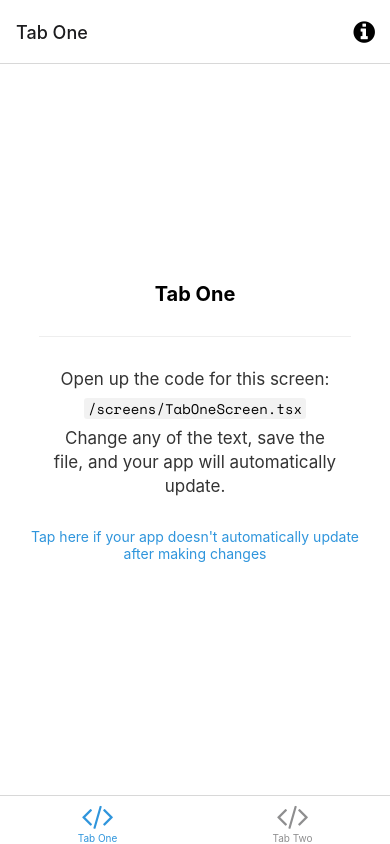
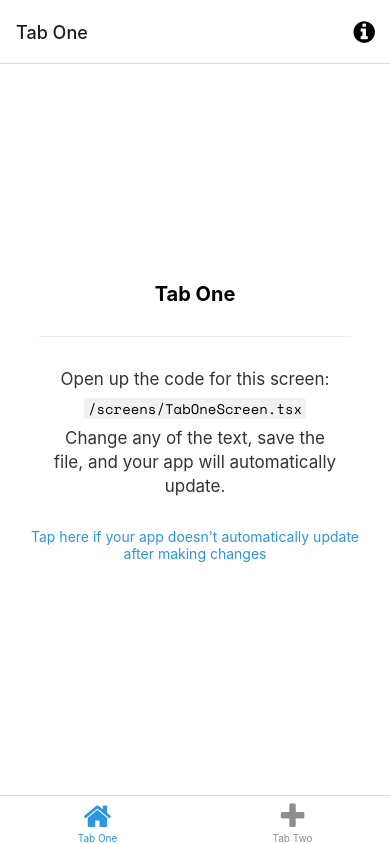
Before and after one commit to slashdotted/C4110Z.1-2023-Team-5, a React Native app: screen /TabOne in a window 390 px wide. Built offline with nearby package versions, Linux system fonts and the light colour scheme; what expo-linking, native-base would draw is missing.

Commit message:
fix: icons

```diff
--- a/navigation/index.tsx
+++ b/navigation/index.tsx
@@ -3,27 +3,40 @@
  * https://reactnavigation.org/docs/getting-started
  *
  */
-import { FontAwesome } from '@expo/vector-icons';
-import { createBottomTabNavigator } from '@react-navigation/bottom-tabs';
-import { NavigationContainer, DefaultTheme, DarkTheme } from '@react-navigation/native';
-import { createNativeStackNavigator } from '@react-navigation/native-stack';
-import * as React from 'react';
-import { ColorSchemeName, Pressable } from 'react-native';
+import { FontAwesome } from "@expo/vector-icons";
+import { createBottomTabNavigator } from "@react-navigation/bottom-tabs";
+import {
+  NavigationContainer,
+  DefaultTheme,
+  DarkTheme,
+} from "@react-navigation/native";
+import { createNativeStackNavigator } from "@react-navigation/native-stack";
+import * as React from "react";
+import { ColorSchemeName, Pressable } from "react-native";
 
-import Colors from '../constants/Colors';
-import useColorScheme from '../hooks/useColorScheme';
-import ModalScreen from '../screens/ModalScreen';
-import NotFoundScreen from '../screens/NotFoundScreen';
-import TabOneScreen from '../screens/TabOneScreen';
-import TabTwoScreen from '../screens/TabTwoScreen';
-import { RootStackParamList, RootTabParamList, RootTabScreenProps } from '../types';
-import LinkingConfiguration from './LinkingConfiguration';
+import Colors from "../constants/Colors";
+import useColorScheme from "../hooks/useColorScheme";
+import ModalScreen from "../screens/ModalScreen";
+import NotFoundScreen from "../screens/NotFoundScreen";
+import TabOneScreen from "../screens/TabOneScreen";
+import TabTwoScreen from "../screens/TabTwoScreen";
+import {
+  RootStackParamList,
+  RootTabParamList,
+  RootTabScreenProps,
+} from "../types";
+import LinkingConfiguration from "./LinkingConfiguration";
 
-export default function Navigation({ colorScheme }: { colorScheme: ColorSchemeName }) {
+export default function Navigation({
+  colorScheme,
+}: {
+  colorScheme: ColorSchemeName;
+}) {
   return (
     <NavigationContainer
       linking={LinkingConfiguration}
-      theme={colorScheme === 'dark' ? DarkTheme : DefaultTheme}>
+      theme={colorScheme === "dark" ? DarkTheme : DefaultTheme}
+    >
       <RootNavigator />
     </NavigationContainer>
   );
@@ -38,9 +51,17 @@ const Stack = createNativeStackNavigator<RootStackParamList>();
 function RootNavigator() {
   return (
     <Stack.Navigator>
-      <Stack.Screen name="Root" component={BottomTabNavigator} options={{ headerShown: false }} />
-      <Stack.Screen name="NotFound" component={NotFoundScreen} options={{ title: 'Oops!' }} />
-      <Stack.Group screenOptions={{ presentation: 'modal' }}>
+      <Stack.Screen
+        name="Root"
+        component={BottomTabNavigator}
+        options={{ headerShown: false }}
+      />
+      <Stack.Screen
+        name="NotFound"
+        component={NotFoundScreen}
+        options={{ title: "Oops!" }}
+      />
+      <Stack.Group screenOptions={{ presentation: "modal" }}>
         <Stack.Screen name="Modal" component={ModalScreen} />
       </Stack.Group>
     </Stack.Navigator>
@@ -61,19 +82,21 @@ function BottomTabNavigator() {
       initialRouteName="TabOne"
       screenOptions={{
         tabBarActiveTintColor: Colors[colorScheme].tint,
-      }}>
+      }}
+    >
       <BottomTab.Screen
         name="TabOne"
         component={TabOneScreen}
-        options={({ navigation }: RootTabScreenProps<'TabOne'>) => ({
-          title: 'Tab One',
-          tabBarIcon: ({ color }) => <TabBarIcon name="code" color={color} />,
+        options={({ navigation }: RootTabScreenProps<"TabOne">) => ({
+          title: "Tab One",
+          tabBarIcon: ({ color }) => <TabBarIcon name="home" color={color} />,
           headerRight: () => (
             <Pressable
-              onPress={() => navigation.navigate('Modal')}
+              onPress={() => navigation.navigate("Modal")}
               style={({ pressed }) => ({
                 opacity: pressed ? 0.5 : 1,
-              })}>
+              })}
+            >
               <FontAwesome
                 name="info-circle"
                 size={25}
@@ -88,8 +111,8 @@ function BottomTabNavigator() {
         name="TabTwo"
         component={TabTwoScreen}
         options={{
-          title: 'Tab Two',
-          tabBarIcon: ({ color }) => <TabBarIcon name="code" color={color} />,
+          title: "Tab Two",
+          tabBarIcon: ({ color }) => <TabBarIcon name="plus" color={color} />,
         }}
       />
     </BottomTab.Navigator>
@@ -100,7 +123,7 @@ function BottomTabNavigator() {
  * You can explore the built-in icon families and icons on the web at https://icons.expo.fyi/
  */
 function TabBarIcon(props: {
-  name: React.ComponentProps<typeof FontAwesome>['name'];
+  name: React.ComponentProps<typeof FontAwesome>["name"];
   color: string;
 }) {
   return <FontAwesome size={30} style={{ marginBottom: -3 }} {...props} />;
```
